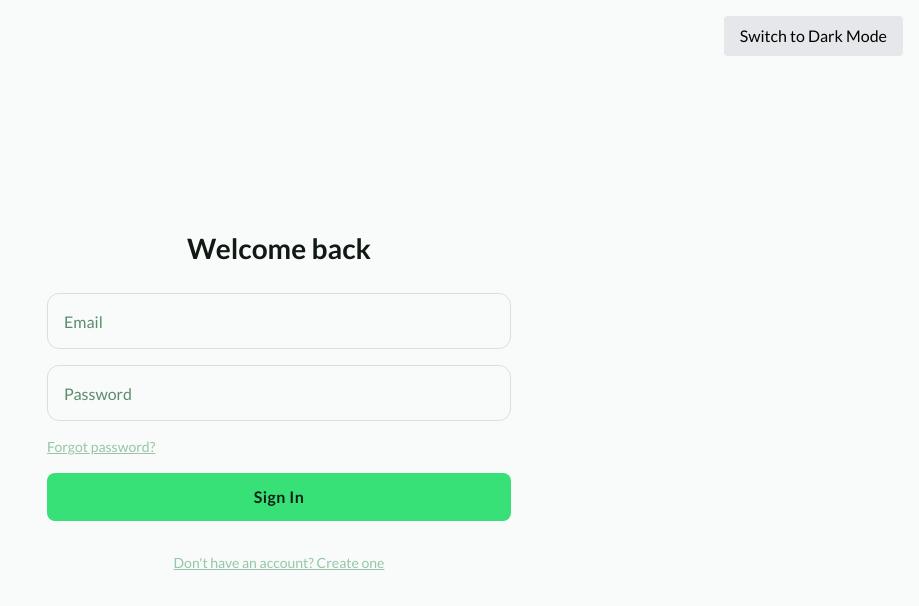
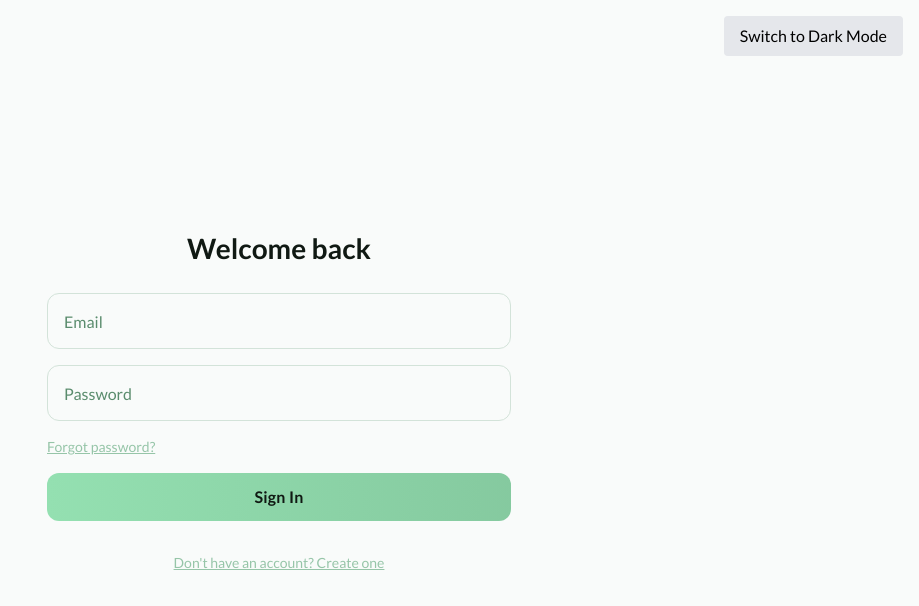
Before and after one commit to kit-g/vault, a React (Vite) app in the folder web/: page /login in a window 1280 px wide. Shown: the top 606 px of the page, without its empty margins (361-1280 px from the left). Built offline with nearby package versions, Linux system fonts and the light colour scheme; no server answers.

Commit message:
feat: button element

```diff
--- a/web/src/index.css
+++ b/web/src/index.css
@@ -7,7 +7,9 @@
 */
 :root {
     --background: #f9fbfa;
+    --accent: #94e0b1;
     --foreground: #101913;
+    --button-text: #101913;
     --muted: #f9fbfa;
     --muted-foreground: #5a8c6d;
     --primary: #94e0b1;
@@ -24,6 +26,8 @@
 */
 .dark {
     --background: #141f18;
+    --button-text: #141f18;
+    --accent: #94e0b1;
     --foreground: #ffffff;
     --muted: #264532;
     --primary: #94e0b1;
@@ -70,3 +74,42 @@ body {
         border-width: 2px;
     }
 }
+
+@layer components {
+    .btn {
+        @apply w-full relative inline-flex items-center justify-center overflow-hidden h-12 px-5 text-base font-bold leading-normal tracking-[0.015em] rounded-xl transition-all duration-300 ease-in-out;
+        background: linear-gradient(
+                to right,
+                var(--accent) 0%,
+                color-mix(in srgb, var(--accent) 90%, black) 100%
+        );
+        color: var(--button-text);
+        min-width: 84px;
+    }
+
+    .btn::before {
+        content: '';
+        position: absolute;
+        inset: 0;
+        background: radial-gradient(circle, rgba(255, 255, 255, 0.2) 10%, transparent 10.01%) no-repeat center;
+        transform: scale(10);
+        opacity: 0;
+        transition: transform 0.5s, opacity 1s;
+        pointer-events: none;
+    }
+
+    .btn:active::before {
+        transform: scale(0);
+        opacity: 1;
+        transition: 0s;
+    }
+
+    .btn:hover {
+        filter: brightness(1.02);
+    }
+
+    .btn:disabled {
+        opacity: 0.6;
+        cursor: not-allowed;
+    }
+}
--- a/web/src/pages/LoginPage.tsx
+++ b/web/src/pages/LoginPage.tsx
@@ -80,11 +80,7 @@ export default function LoginPage() {
 
           {error && <div className="text-red-400">{error}</div>}
 
-          <button
-            type="submit"
-            disabled={loading}
-            className="w-full h-12 rounded-lg bg-[#38e078] text-[#122118] font-bold tracking-wide"
-          >
+          <button type="submit" disabled={loading} className="btn">
             {loading ? "Signing in..." : "Sign In"}
           </button>
 
--- a/web/src/pages/RegisterPage.tsx
+++ b/web/src/pages/RegisterPage.tsx
@@ -112,7 +112,7 @@ export default function RegisterPage() {
           <button
             type="submit"
             disabled={loading}
-            className="w-full h-12 rounded-xl bg-[#94e0b1] text-[#141f18] font-bold tracking-wide"
+            className="btn"
           >
             {loading ? "Creating..." : "Create Account"}
           </button>
```
